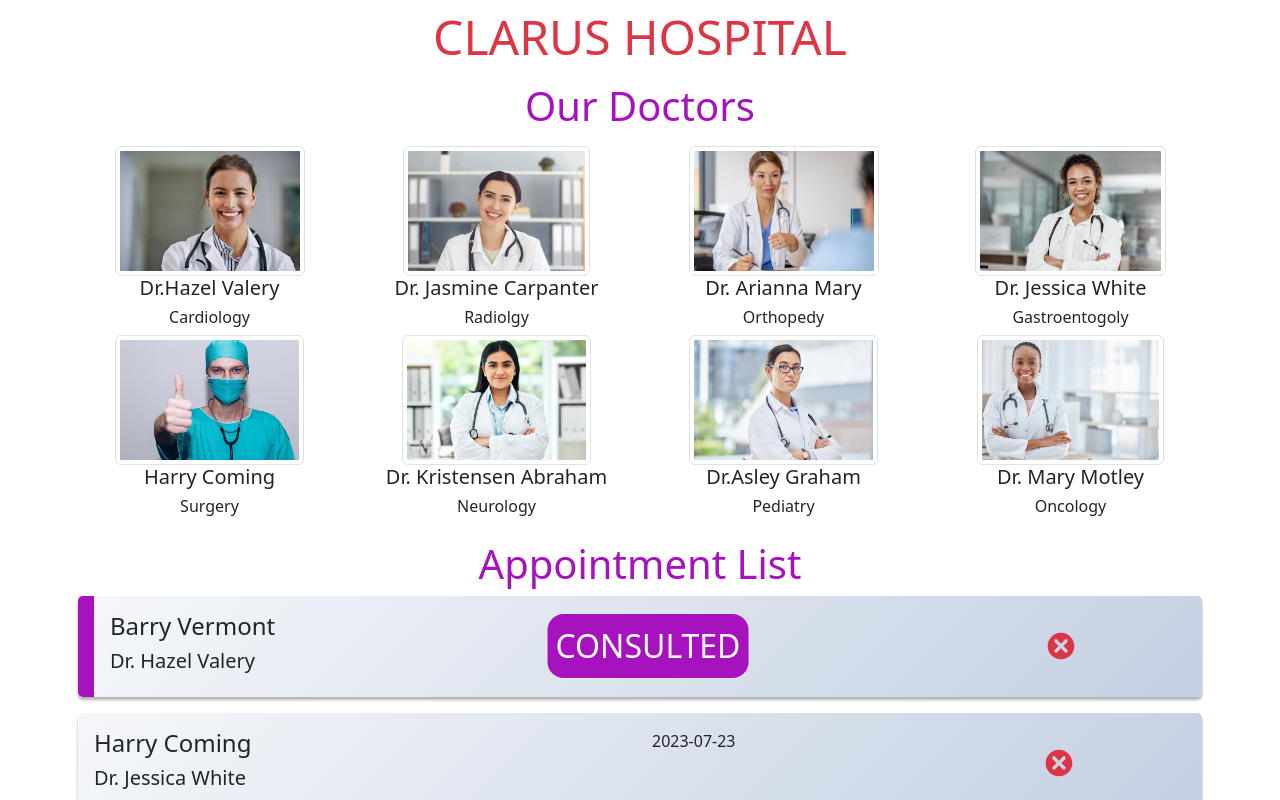
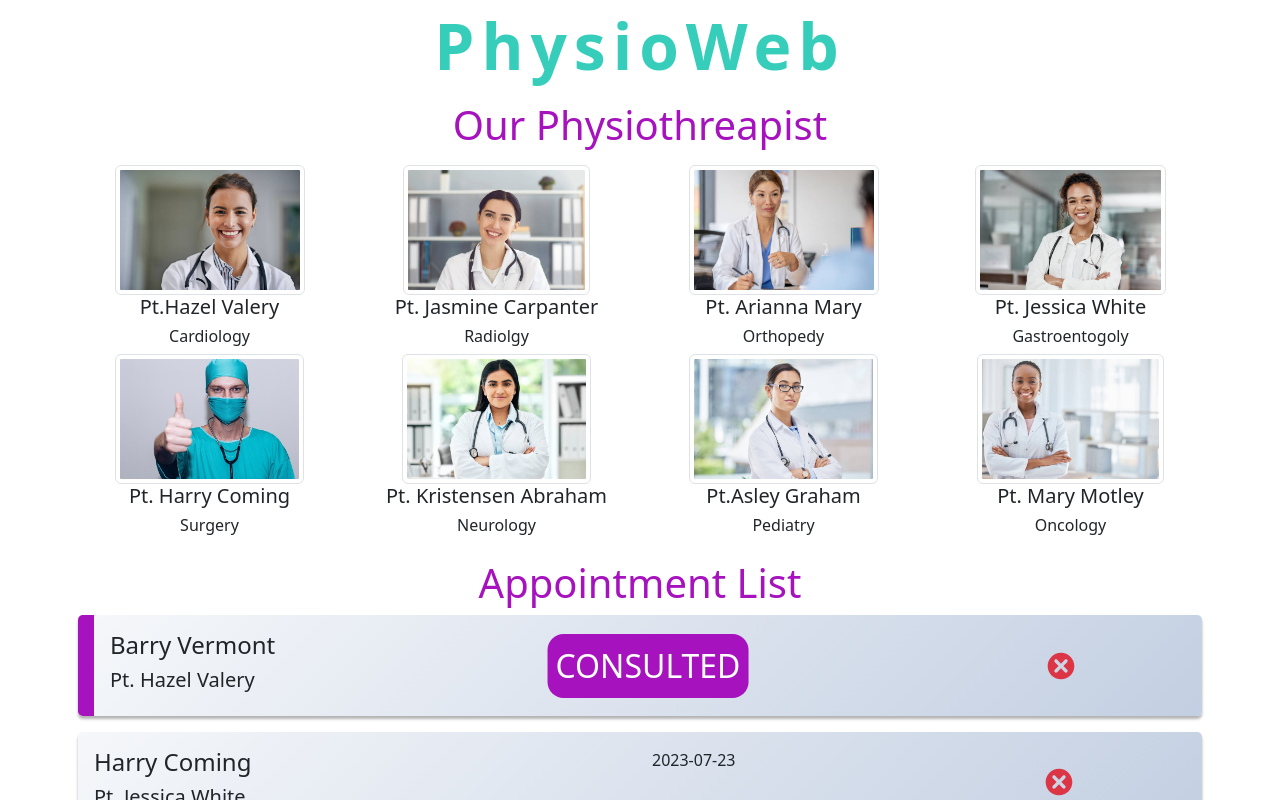
Before and after one commit to furkanpolat06/Appointment_Project, a React (Create React App) app: page / in a window 1280 px wide. Shown: the top 800 px of the page. Built offline with nearby package versions, Linux system fonts and the light colour scheme.

Commit message:
style:edited

```diff
--- a/src/App.css
+++ b/src/App.css
@@ -1,5 +1,11 @@
 /*? Global Stlye for App */
+#title{
 
+  font-weight: 800;
+  color: #36ceba !important;
+  letter-spacing:7px;
+
+}
 .doctor-img {
   transition: transform 0.5s;
   border-radius: 1rem;
@@ -7,7 +13,7 @@
 }
 .doctor-img:hover {
   transform: scale(1.05);
-  border: 2px solid red;
+  border: 2px solid rgb(0, 255, 191);
   cursor: pointer;
 }
 
--- a/src/components/Doctors.jsx
+++ b/src/components/Doctors.jsx
@@ -14,7 +14,7 @@ const Doctors = ({ apps, setApps }) => {
   return (
     <Container className="p-2">
       <h3 className="display-6 mb-3" style={{ color: "rgb(166, 18, 189)" }}>
-        Our Doctors
+        Our Physiothreapist
       </h3>
       <Row className="justify-content-center">
         {doctorData.map(({ id, img, dep, name }) => (
--- a/src/helper/data.jsx
+++ b/src/helper/data.jsx
@@ -4,70 +4,70 @@ export const appointmentData = [
     patient: "Barry Vermont",
     day: new Date().toISOString().slice(0,10),
     consulted: true,
-    doctor: "Dr. Hazel Valery",
+    doctor: "Pt. Hazel Valery",
   },
   {
     id:2,
     patient: "Harry Coming",
     day: new Date().toISOString().slice(0,10),
     consulted: false,
-    doctor: "Dr. Jessica White",
+    doctor: "Pt. Jessica White",
   },
   {
     id:3,
     patient: "Aaron Black",
     day: new Date().toISOString().slice(0,10),
     consulted: true,
-    doctor: "Dr. Jasmine Carpanter",
+    doctor: "Pt. Jasmine Carpanter",
   },
 ]
 
 export const doctorData = [
   {
     id: 1,
-    name: "Dr.Hazel Valery",
+    name: "Pt.Hazel Valery",
     dep: "Cardiology",
     img: "./img/dr1.jpg",
   },
   {
     id: 2,
-    name: "Dr. Jasmine Carpanter",
+    name: "Pt. Jasmine Carpanter",
     dep: "Radiolgy",
     img: "./img/dr2.jpg",
   },
   {
     id: 3,
-    name: "Dr. Arianna Mary",
+    name: "Pt. Arianna Mary",
     dep: "Orthopedy",
     img: "./img/dr3.jpg",
   },
   {
     id: 4,
-    name: "Dr. Jessica White",
+    name: "Pt. Jessica White",
     dep: "Gastroentogoly",
     img: "./img/dr4.jpg",
   },
   {
     id: 5,
-    name: "Harry Coming",
+    name: "Pt. Harry Coming",
     dep: "Surgery",
     img: "./img/dr9.jpg",
   },
   {
     id: 6,
-    name: "Dr. Kristensen Abraham",
+    name: "Pt. Kristensen Abraham",
     dep: "Neurology",
     img: "./img/dr6.jpg",
   },
   {
     id: 7,
-    name: "Dr.Asley Graham",
+    name: "Pt.Asley Graham",
     dep: "Pediatry",
     img: "./img/dr7.jpg",
   },
   {
     id: 8,
-    name: "Dr. Mary Motley",
+    name: "Pt. Mary Motley",
     dep: "Oncology",
     img: "./img/dr8.jpg",
   },
--- a/src/pages/Home.jsx
+++ b/src/pages/Home.jsx
@@ -2,13 +2,14 @@ import { useState } from "react"
 import AppointmentList from "../components/AppointmentList"
 import Doctors from "../components/Doctors"
 import { appointmentData } from "../helper/data"
+import "../App.css"
 
 const Home = () => {
   const [appointments, setAppointments]=useState(appointmentData)
   console.log(appointments);
   return (
     <main className="text-center mt-2">
-      <h1 className="display-5 text-danger">CLARUS HOSPITAL</h1>
+      <h1 id="title" className="display-3 text-danger ">PhysioWeb</h1>
       <Doctors apps={appointments} setApps={setAppointments} />
       <AppointmentList apps={appointments}setApps={setAppointments}/>
     </main>
```
